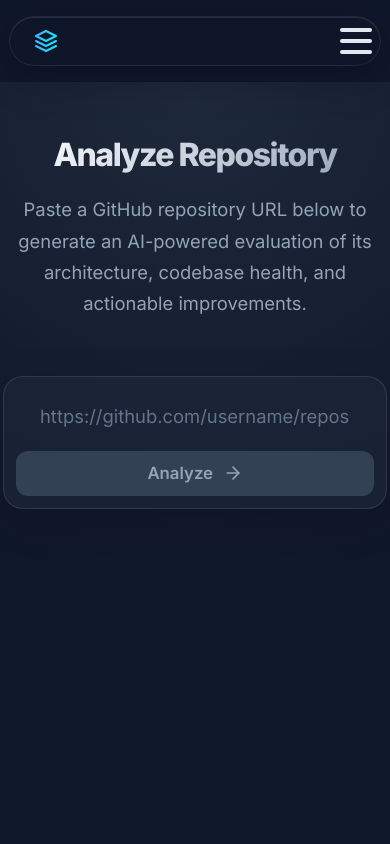
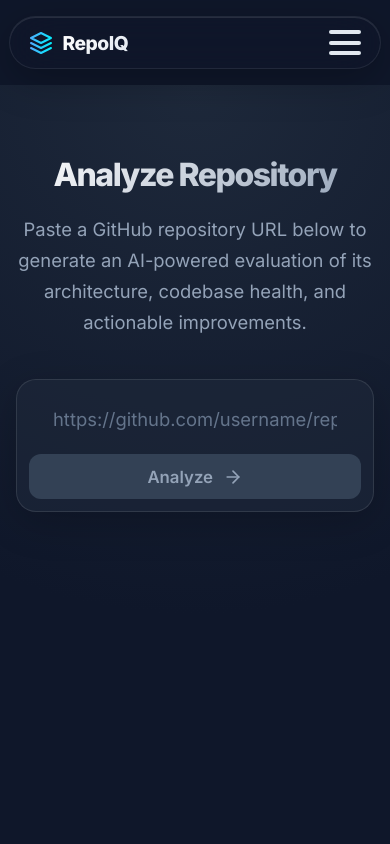
Before and after one commit to pururajsingh06/RepoIQ, a React (Vite) app in the folder frontend/: page /analyze in a window 390 px wide. Shown: the top 844 px of the page. Built offline with nearby package versions, Linux system fonts and the light colour scheme.

Commit message:
style: fix mobile responsiveness across all pages

```diff
--- a/frontend/src/components/Navbar.css
+++ b/frontend/src/components/Navbar.css
@@ -249,14 +249,18 @@
     }
 
     .navbar-content {
-        padding: 0.5rem 0.5rem 0.5rem 1.5rem;
+        padding: 0.6rem 1.2rem;
     }
 
     .nav-button {
-        display: none; /* Hide 'Get Started' on very small to save space if needed, or keep it smaller */
+        display: none;
+    }
+
+    .navbar-logo {
+        font-size: 1.2rem;
     }
 
     .navbar-logo span {
-        display: none; /* Hide text on very small screens, keep logo */
+        display: inline;
     }
 }
--- a/frontend/src/pages/About.css
+++ b/frontend/src/pages/About.css
@@ -103,8 +103,16 @@
 }
 
 @media (max-width: 600px) {
-    .about-card { padding: 2rem; }
-    .about-title { font-size: 2rem; }
+    .about-page {
+        padding: 4rem 1rem;
+    }
+    .about-card {
+        padding: 2rem;
+        box-sizing: border-box;
+    }
+    .about-title {
+        font-size: 2rem;
+    }
 }
 
 .tech-section {
--- a/frontend/src/pages/Analyze.css
+++ b/frontend/src/pages/Analyze.css
@@ -203,13 +203,30 @@
 }
 
 @media (max-width: 768px) {
-    .analyze-page { padding: 3rem 1.5rem; }
-    .analyze-form { flex-direction: column; border-radius: 20px; padding: 1rem; }
-    .analyze-btn { border-radius: 12px; padding: 1rem; justify-content: center; }
+    .analyze-page { padding: 4rem 1.5rem; }
+    .analyze-container { gap: 2.5rem; width: 100%; box-sizing: border-box; }
+    .analyze-form {
+        flex-direction: column;
+        border-radius: 20px;
+        padding: 1rem;
+        width: 100%;
+        box-sizing: border-box;
+    }
+    .analyze-input {
+        box-sizing: border-box;
+        width: 100%;
+    }
+    .analyze-btn {
+        border-radius: 12px;
+        padding: 1rem;
+        justify-content: center;
+        width: 100%;
+        box-sizing: border-box;
+    }
 }
 
 @media (max-width: 400px) {
-    .analyze-page { padding: 2rem 1rem; }
+    .analyze-page { padding: 3rem 1rem; }
     .analyze-form { padding: 0.75rem; }
     .analyze-btn { padding: 0.8rem; }
 }
--- a/frontend/src/pages/Contact.css
+++ b/frontend/src/pages/Contact.css
@@ -118,6 +118,22 @@
 }
 
 @media (max-width: 600px) {
-    .contact-card { padding: 2rem; }
-    .contact-title { font-size: 2rem; }
+    .contact-page {
+        padding: 4rem 1rem;
+    }
+    .contact-card {
+        padding: 2rem;
+        box-sizing: border-box;
+    }
+    .contact-title {
+        font-size: 2rem;
+    }
+    .contact-btn {
+        width: 100%;
+        box-sizing: border-box;
+    }
+    .contact-input, .contact-textarea {
+        box-sizing: border-box;
+        width: 100%;
+    }
 }
--- a/frontend/src/pages/Home.css
+++ b/frontend/src/pages/Home.css
@@ -197,10 +197,13 @@
     .hero-actions {
         flex-direction: column;
         width: 100%;
+        padding: 0 1rem;
+        box-sizing: border-box;
     }
 
     .btn-primary, .btn-secondary {
         width: 100%;
         justify-content: center;
+        box-sizing: border-box;
     }
 }
```
